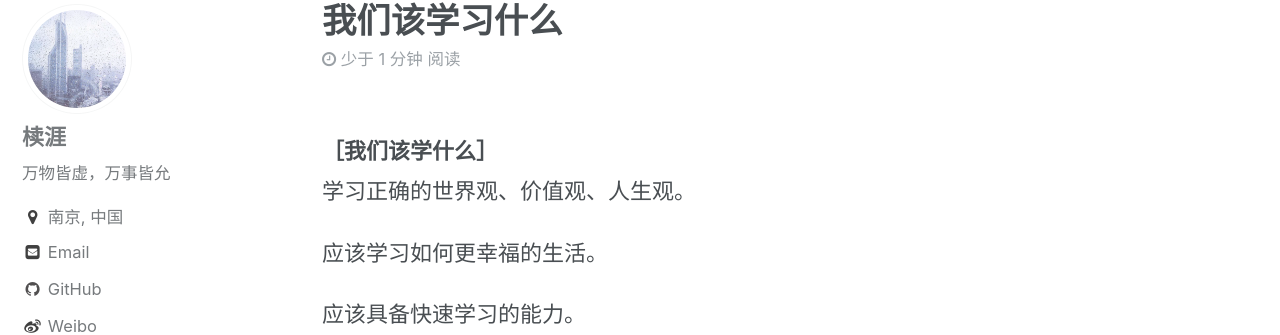
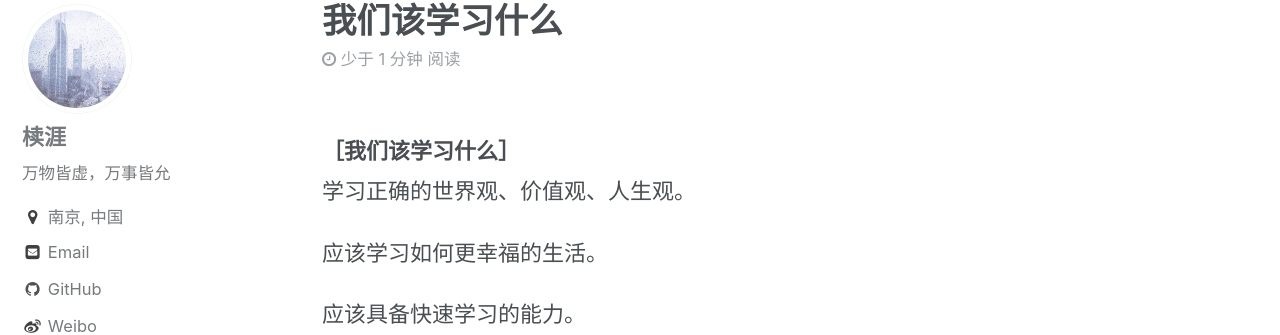
Before and after one commit to wudayu/wudayu.github.io, a Jekyll site: the page built from _posts/social/2017-11-28-我们该学习什么.md, in a window 1280 px wide and 900 px high. Shown: the part 140-475 px from the top of the window. Built offline with Jekyll 4.4.1, drawn with Linux system fonts in a browser that asks for light colours.

Commit message:
modify a mistake

```diff
--- a/_posts/social/2017-11-28-我们该学习什么.md
+++ b/_posts/social/2017-11-28-我们该学习什么.md
@@ -4,7 +4,7 @@ category: social
 excerpt: 学习T-1的内容
 ---
 
-### ［我们该学什么］
+### ［我们该学习什么］
 
 学习正确的世界观、价值观、人生观。
 
```
